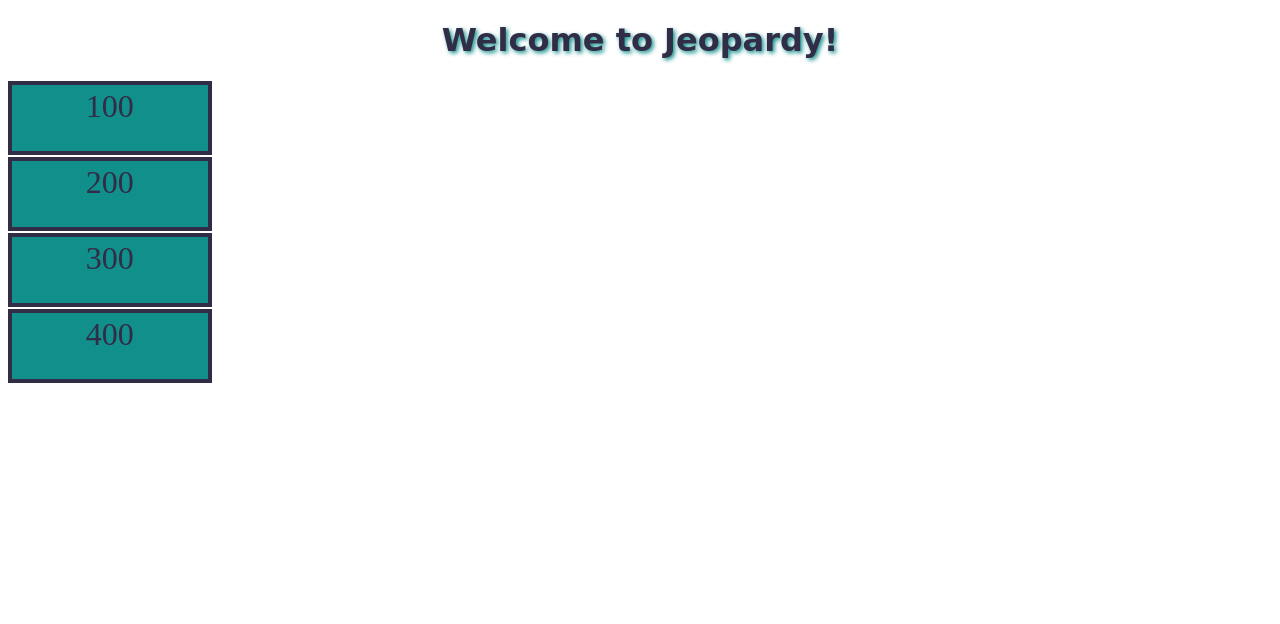
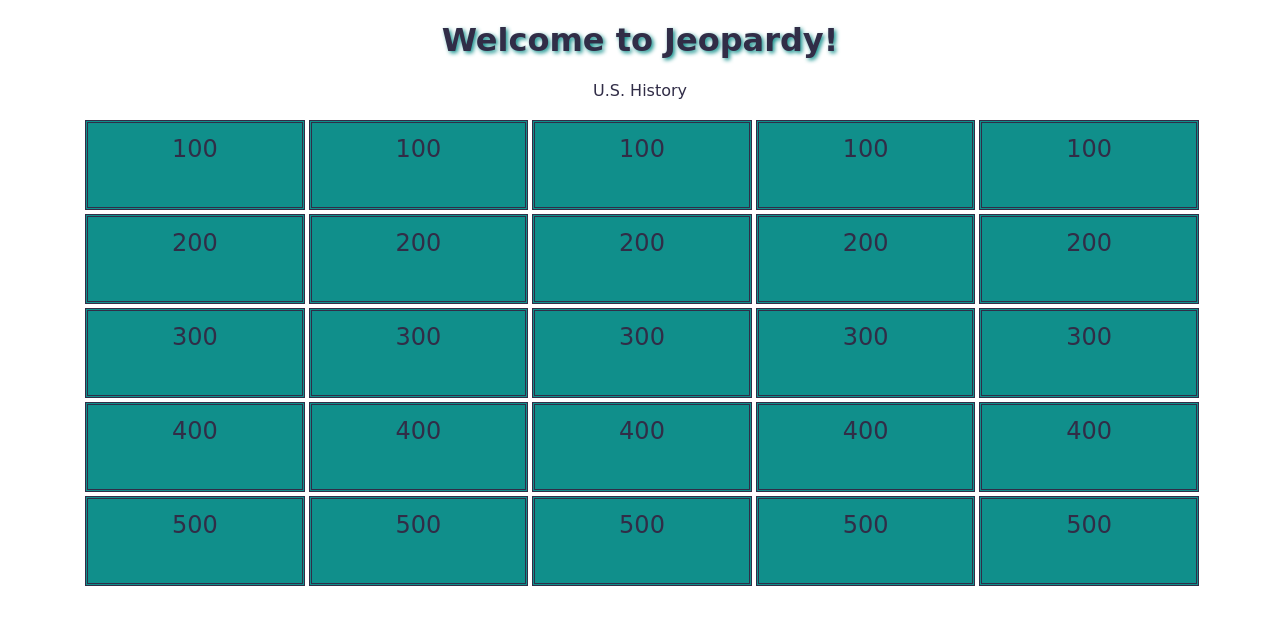
Before and after one commit to winishahines/Jeopardy_Winnie, a plain HTML site: page index.html in a window 1280 px wide. Drawn offline with Linux system fonts and the light colour scheme; a web font is replaced by a local one.

Commit message:
added additional questions to form Jeopardy grid, also added mouse over function

```diff
--- a/index.html
+++ b/index.html
@@ -8,6 +8,9 @@
 </head>
 <body>
   <h1> Welcome to Jeopardy!</h1>
+  <p class="categories">
+    U.S. History
+  <p>
   <script src="script.js"></script>
 </body>
 </html>
--- a/script.js
+++ b/script.js
@@ -3,10 +3,37 @@ var correctAnswers = 0;
 var incorrectAnswers = 0;
 var questions = [
   {question: "How many continents are there?", answer: 7, value: 100},
+  {question: "He was the 16th U.S. President.", answer: "Abraham Lincoln", value: 100},
+  {question: "This James Cameron film, released in 2009 is considered the highest grossing movie of all time.", answer: "Avatar", value: 100},
+  {question: "This state is the number one peanut producer in the U.S. and half of its crop gets processed into peanut butter.", answer: "Georgia", value: 100},
+  {question: "This state is the number one peanut producer in the U.S. and half of its crop gets processed into peanut butter.", answer: "Georgia", value: 100},
+
+  {question: "How many continents are there?", answer: 7, value: 200},
   {question: "He was the 16th U.S. President.", answer: "Abraham Lincoln", value: 200},
+  {question: "This James Cameron film, released in 2009 is considered the highest grossing movie of all time.", answer: "Avatar", value: 200},
+  {question: "This state is the number one peanut producer in the U.S. and half of its crop gets processed into peanut butter.", answer: "Georgia", value: 200},
+  {question: "This state is the number one peanut producer in the U.S. and half of its crop gets processed into peanut butter.", answer: "Georgia", value: 200},
+
+  {question: "How many continents are there?", answer: 7, value: 300},
+  {question: "He was the 16th U.S. President.", answer: "Abraham Lincoln", value: 300},
   {question: "This James Cameron film, released in 2009 is considered the highest grossing movie of all time.", answer: "Avatar", value: 300},
+  {question: "This state is the number one peanut producer in the U.S. and half of its crop gets processed into peanut butter.", answer: "Georgia", value: 300},
+  {question: "This state is the number one peanut producer in the U.S. and half of its crop gets processed into peanut butter.", answer: "Georgia", value: 300},
+
+  {question: "How many continents are there?", answer: 7, value: 400},
+  {question: "He was the 16th U.S. President.", answer: "Abraham Lincoln", value: 400},
+  {question: "This James Cameron film, released in 2009 is considered the highest grossing movie of all time.", answer: "Avatar", value: 400},
   {question: "This state is the number one peanut producer in the U.S. and half of its crop gets processed into peanut butter.", answer: "Georgia", value: 400},
+  {question: "This state is the number one peanut producer in the U.S. and half of its crop gets processed into peanut butter.", answer: "Georgia", value: 400},
+
+  {question: "How many continents are there?", answer: 7, value: 500},
+  {question: "He was the 16th U.S. President.", answer: "Abraham Lincoln", value: 500},
+  {question: "This James Cameron film, released in 2009 is considered the highest grossing movie of all time.", answer: "Avatar", value: 500},
+  {question: "This state is the number one peanut producer in the U.S. and half of its crop gets processed into peanut butter.", answer: "Georgia", value: 500},
+  {question: "This state is the number one peanut producer in the U.S. and half of its crop gets processed into peanut butter.", answer: "Georgia", value: 500},
+
 ]
+
 
 for (var i = 0; i < questions.length; i++) {
   var div = document.createElement("div");
@@ -23,5 +50,13 @@ var questions = [
       alert("incorrect.");
     }
   })
+  div.addEventListener("mouseover", changeBackgroundToBlue);
+  div.addEventListener("mouseout", changeBackgroundToTeal);
+    function changeBackgroundToBlue (){
+      document.div.style.backgroundColor = "#091a5e";
+  }
+    function changeBackgroundToTeal (){
+      document.div.style.backgroundColor = "white";
+  }
   document.body.appendChild(div);
 }
--- a/style.css
+++ b/style.css
@@ -5,23 +5,29 @@ h1 {
   text-shadow: 2px 2px 4px #108f8b;
 }
 
+.categories {
+  font-family: 'Patua One', cursive;
+  font-size: 1em;
+  text-align: center;
+  color: #312d47;
+}
+
 div {
-    font-size: 2em;
+  display: inline-block;
+  font-family: 'Patua One', cursive;
+  font-size: 1.5em;
   text-align: center;
   background-color: #108f8b;
-    padding: 3px;
+  padding: 12px;
   width: 15%;
   color: #312d47;
   height: 60px;
-    border: 4px solid;
-    margin-top: 2px;
+  border: 3px solid;
+  border-style: double;
+  margin-left: 4px;
+  margin-top: 4px;
 }
 
-/* #game {
-    width: 100%;
-    background-color: #000000;
-    padding: 0;
-    margin: 0;
-    margin: auto;
-    font-size: 16px;
-} */
+body{
+  text-align: center;
+}
```
Lines whose indentation alone changed are shown as unchanged.
